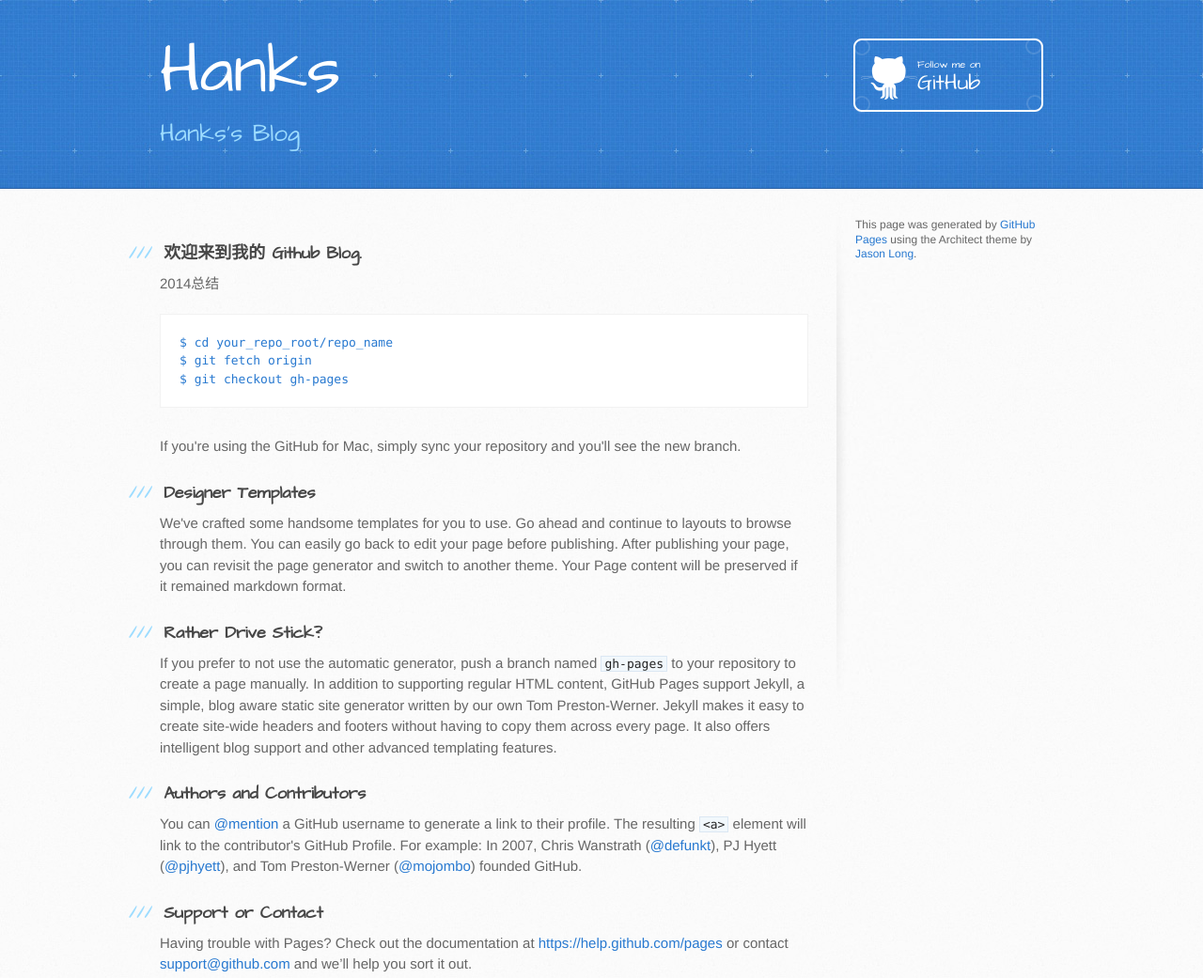
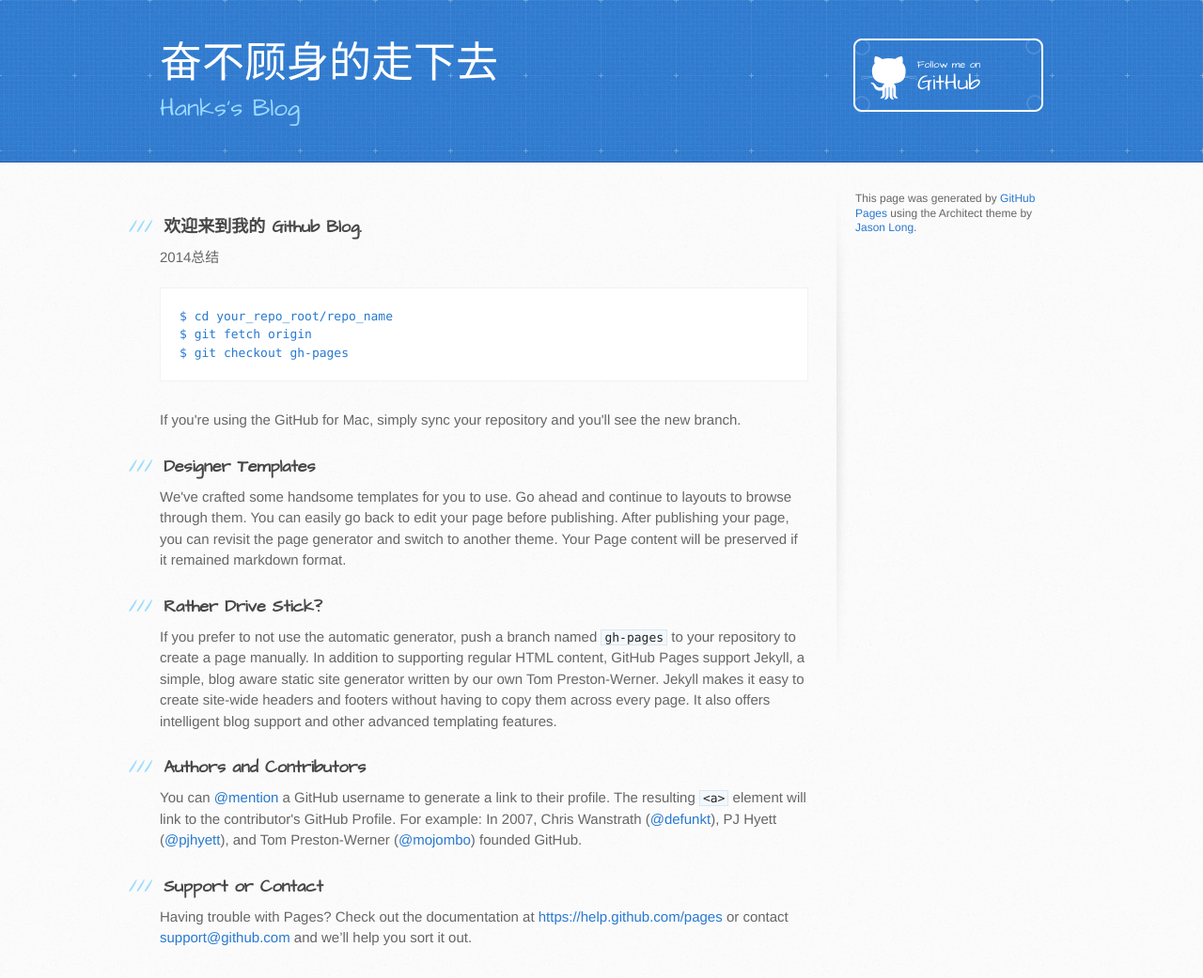
Before and after one commit to houjinan/houjinan.github.io, a plain HTML site: page index.html in a window 1280 px wide. Shown: the whole page at 94% size. Drawn offline with Linux system fonts and the light colour scheme.

Commit message:
upd remark

```diff
--- a/index.html
+++ b/index.html
@@ -19,7 +19,7 @@
   <body>
     <header>
       <div class="inner">
-      <h1><a href="http://houjinan.github.io" class="a_title">Hanks</a></h1>
+      <h2><a href="http://houjinan.github.io" class="a_title">奋不顾身的走下去</a></h2>
         <h2>Hanks&#39;s Blog</h2>
         <a href="https://github.com/houjinan" class="button"><small>Follow me on</small> GitHub</a>
       </div>
--- a/stylesheets/stylesheet.css
+++ b/stylesheets/stylesheet.css
@@ -882,4 +882,5 @@
 
 .a_title{
   color: #ffffff;
+  font-size: 45px;
 }
```
